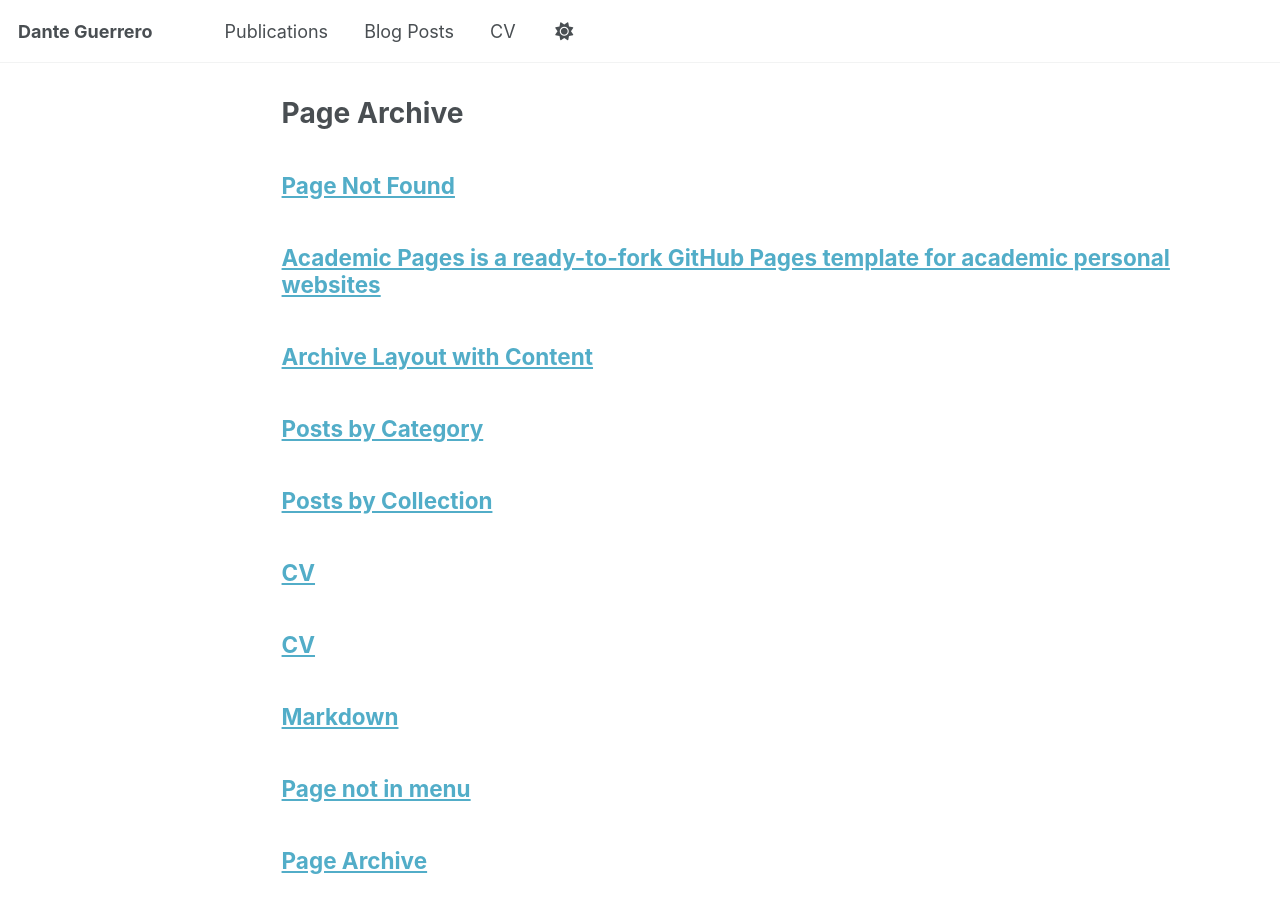
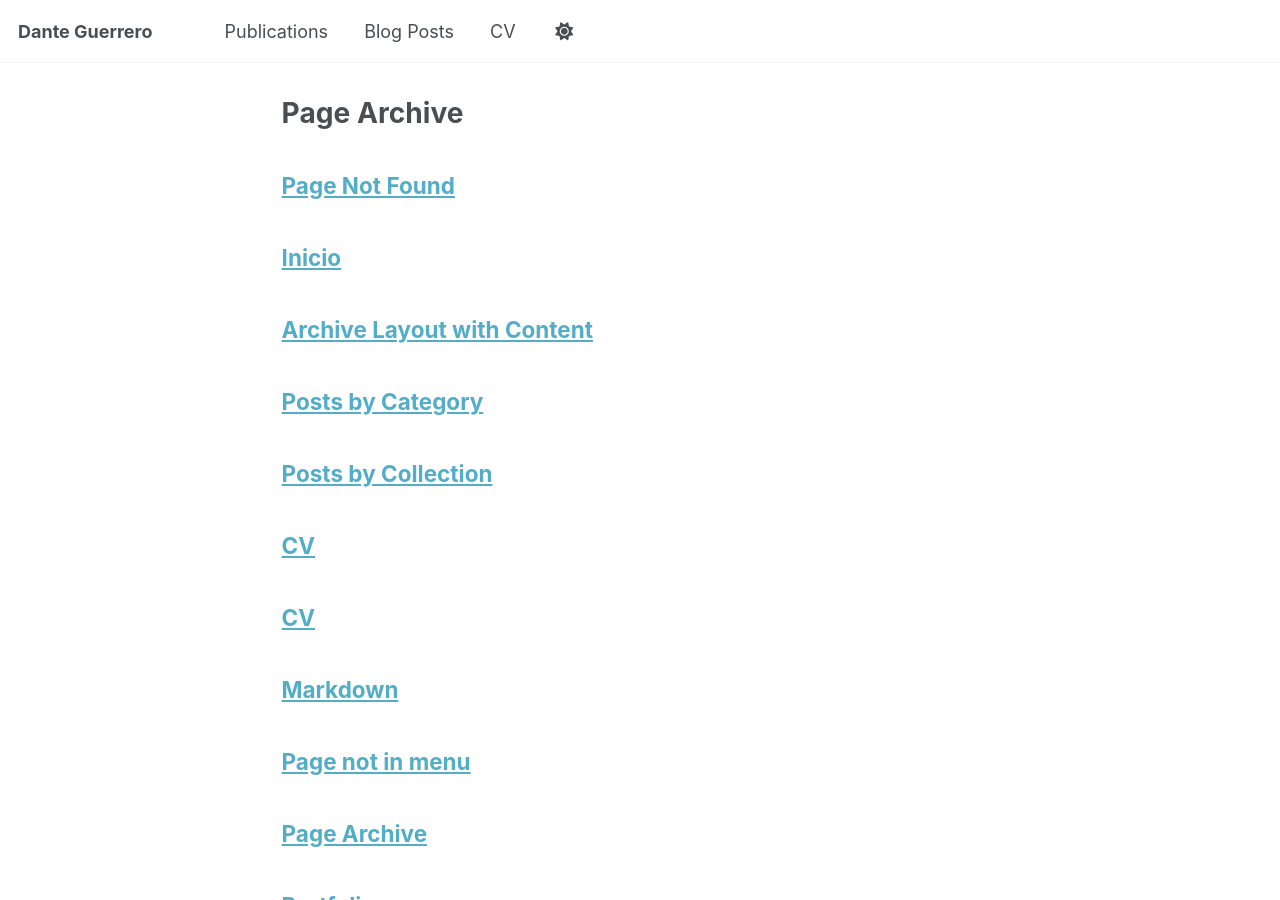
Before and after one commit to Dante-Guerrero/Dante-Guerrero.github.io, a Jekyll site: the page built from _pages/page-archive.html, in a window 1280 px wide and 900 px high. Built offline with Jekyll 4.4.1, drawn with Linux system fonts in a browser that asks for light colours; a script bundle is joined from its source files by our own code; library files that are not in the unit come from our copies; some of the changed lines change nothing that is shown.

Commit message:
incorporé la primera versión de _pages/about.md que reemplaza la plantilla

```diff
--- a/_pages/about.md
+++ b/_pages/about.md
@@ -1,56 +1,71 @@
 ---
-permalink: /
-title: "Academic Pages is a ready-to-fork GitHub Pages template for academic personal websites"
+layout: single
 author_profile: true
-redirect_from:
-  - /about/
-  - /about.html
+permalink: /about/
+title: "Inicio"
 ---
 
-This is the front page of a website that is powered by the [Academic Pages template](https://github.com/academicpages/academicpages.github.io) and hosted on GitHub pages. [GitHub pages](https://pages.github.com) is a free service in which websites are built and hosted from code and data stored in a GitHub repository, automatically updating when a new commit is made to the repository. This template was forked from the [Minimal Mistakes Jekyll Theme](https://mmistakes.github.io/minimal-mistakes/) created by Michael Rose, and then extended to support the kinds of content that academics have: publications, talks, teaching, a portfolio, blog posts, and a dynamically-generated CV. Incidentally, these same features make it a great template for anyone that needs to show off a professional template!
+## Derecho, innovación y poder institucional
 
- You can fork [this template](https://github.com/academicpages/academicpages.github.io) right now, modify the configuration and Markdown files, add your own PDFs and other content, and have your own site for free, with no ads!
+Soy abogado, MBA y gestor público. Trabajo donde el derecho deja de ser teoría y se convierte en capacidad real de intervención del Estado.
 
-A data-driven personal website
-======
-Like many other Jekyll-based GitHub Pages templates, Academic Pages makes you separate the website's content from its form. The content & metadata of your website are in structured Markdown files, while various other files constitute the theme, specifying how to transform that content & metadata into HTML pages. You keep these various Markdown (.md), YAML (.yml), HTML, and CSS files in a public GitHub repository. Each time you commit and push an update to the repository, the [GitHub pages](https://pages.github.com/) service creates static HTML pages based on these files, which are hosted on GitHub's servers free of charge.
+Actualmente coordino funciones en la Dirección de Fiscalización de INDECOPI, participando en procesos de modernización institucional e incorporación de herramientas de inteligencia artificial en la supervisión pública. Mi foco no es solo cumplir la norma: es diseñar instituciones que funcionen mejor.
 
-Many of the features of dynamic content management systems (like Wordpress) can be achieved in this fashion, using a fraction of the computational resources and with far less vulnerability to hacking and DDoSing. You can also modify the theme to your heart's content without touching the content of your site. If you get to a point where you've broken something in Jekyll/HTML/CSS beyond repair, your Markdown files describing your talks, publications, etc. are safe. You can rollback the changes or even delete the repository and start over - just be sure to save the Markdown files! You can also write scripts that process the structured data on the site, such as [this one](https://github.com/academicpages/academicpages.github.io/blob/master/talkmap.ipynb) that analyzes metadata in pages about talks to display [a map of every location you've given a talk](https://academicpages.github.io/talkmap.html).
+Paralelamente, soy docente universitario y diseñador académico. Enseño Derecho Administrativo y Derecho Ambiental, y desarrollo cursos orientados a innovación jurídica y tecnología aplicada al derecho.
 
-For those users that need more advanced functionality, the template also supports the following popular tools:
-- [MathJax](https://www.mathjax.org/) for mathematical equations
-- [Mermaid](https://mermaid.js.org/) for diagraming
-- [Plotly](https://plotly.com/javascript/) for plotting
+---
 
-Getting started
-======
-1. Register a GitHub account if you don't have one and confirm your e-mail (required!)
-1. Fork [this template](https://github.com/academicpages/academicpages.github.io) by clicking the "Use this template" button in the top right.
-1. Go to the repository's settings (rightmost item in the tabs that start with "Code", should be below "Unwatch"). Rename the repository "[your GitHub username].github.io", which will also be your website's URL.
-1. Set site-wide configuration and create content & metadata (see below -- also see [this set of diffs](https://archive.is/3TPas) showing what files were changed to set up [an example site](https://getorg-testacct.github.io) for a user with the username "getorg-testacct")
-1. Upload any files (like PDFs, .zip files, etc.) to the files/ directory. They will appear at https://[your GitHub username].github.io/files/example.pdf.
-1. Check status by going to the repository settings, in the "GitHub pages" section
+## Lo que me mueve
 
-Site-wide configuration
-------
-The main configuration file for the site is in the base directory in [_config.yml](https://github.com/academicpages/academicpages.github.io/blob/master/_config.yml), which defines the content in the sidebars and other site-wide features. You will need to replace the default variables with ones about yourself and your site's github repository. The configuration file for the top menu is in [_data/navigation.yml](https://github.com/academicpages/academicpages.github.io/blob/master/_data/navigation.yml). For example, if you don't have a portfolio or blog posts, you can remove those items from that navigation.yml file to remove them from the header.
+Me interesa una pregunta concreta:
 
-Create content & metadata
-------
-For site content, there is one Markdown file for each type of content, which are stored in directories like _publications, _talks, _posts, _teaching, or _pages. For example, each talk is a Markdown file in the [_talks directory](https://github.com/academicpages/academicpages.github.io/tree/master/_talks). At the top of each Markdown file is structured data in YAML about the talk, which the theme will parse to do lots of cool stuff. The same structured data about a talk is used to generate the list of talks on the [Talks page](https://academicpages.github.io/talks), each [individual page](https://academicpages.github.io/talks/2012-03-01-talk-1) for specific talks, the talks section for the [CV page](https://academicpages.github.io/cv), and the [map of places you've given a talk](https://academicpages.github.io/talkmap.html) (if you run this [python file](https://github.com/academicpages/academicpages.github.io/blob/master/talkmap.py) or [Jupyter notebook](https://github.com/academicpages/academicpages.github.io/blob/master/talkmap.ipynb), which creates the HTML for the map based on the contents of the _talks directory).
+**¿Cómo fortalecemos la capacidad regulatoria del Estado sin debilitar garantías, racionalidad técnica y debido proceso?**
 
-**Markdown generator**
+Trabajo sobre esa tensión todos los días.
 
-The repository includes [a set of Jupyter notebooks](https://github.com/academicpages/academicpages.github.io/tree/master/markdown_generator
-) that converts a CSV containing structured data about talks or presentations into individual Markdown files that will be properly formatted for the Academic Pages template. The sample CSVs in that directory are the ones I used to create my own personal website at stuartgeiger.com. My usual workflow is that I keep a spreadsheet of my publications and talks, then run the code in these notebooks to generate the Markdown files, then commit and push them to the GitHub repository.
+Mis áreas de acción incluyen:
 
-How to edit your site's GitHub repository
-------
-Many people use a git client to create files on their local computer and then push them to GitHub's servers. If you are not familiar with git, you can directly edit these configuration and Markdown files directly in the github.com interface. Navigate to a file (like [this one](https://github.com/academicpages/academicpages.github.io/blob/master/_talks/2012-03-01-talk-1.md) and click the pencil icon in the top right of the content preview (to the right of the "Raw | Blame | History" buttons). You can delete a file by clicking the trashcan icon to the right of the pencil icon. You can also create new files or upload files by navigating to a directory and clicking the "Create new file" or "Upload files" buttons.
+- Potestad fiscalizadora y sancionadora
+- Gobernanza y diseño institucional
+- Modernización pública
+- Inteligencia artificial aplicada al derecho
+- LegalTech y gestión del conocimiento
 
-Example: editing a Markdown file for a talk
-![Editing a Markdown file for a talk](/images/editing-talk.png)
+No me interesa la tecnología como moda. Me interesa como herramienta de transformación estructural.
 
-For more info
-------
-More info about configuring Academic Pages can be found in [the guide](https://academicpages.github.io/markdown/), the [growing wiki](https://github.com/academicpages/academicpages.github.io/wiki), and you can always [ask a question on GitHub](https://github.com/academicpages/academicpages.github.io/discussions). The [guides for the Minimal Mistakes theme](https://mmistakes.github.io/minimal-mistakes/docs/configuration/) (which this theme was forked from) might also be helpful.
+---
+
+## Lo que estoy construyendo
+
+Desarrollo proyectos en tres frentes:
+
+**1. Innovación pública**
+Integración de IA y análisis asistido en procesos de fiscalización.
+
+**2. Academia aplicada**
+Diseño de programas de especialización y maestría en Derecho Ambiental, con estándares internacionales y enfoque práctico.
+
+**3. Infraestructura intelectual**
+Sistemas personales de gestión del conocimiento, investigación estructurada y publicación académica con ambición internacional.
+
+Creo en profesionales que combinan rigor jurídico, capacidad estratégica y alfabetización tecnológica.
+
+---
+
+## Perfil
+
+- Abogado
+- MBA
+- Gestor público
+- Docente
+- Constructor de sistemas
+
+Trabajo en la intersección entre derecho, política pública y tecnología.
+
+---
+
+## Conectar
+
+Si te interesan la regulación, la innovación institucional o la transformación digital del Estado, podemos conversar.
+
+Los enlaces a mis perfiles académicos y profesionales están en el panel lateral.
```
